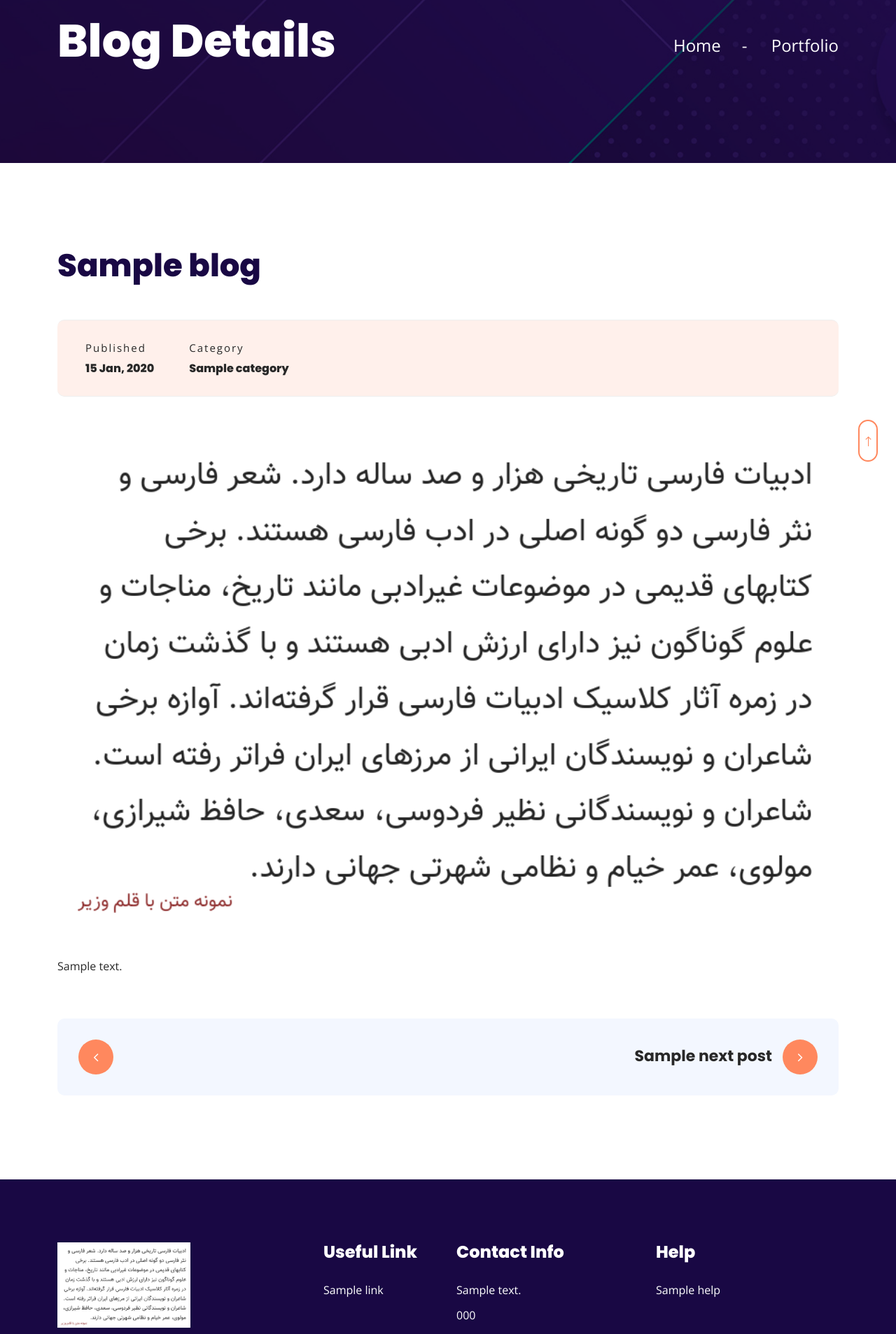
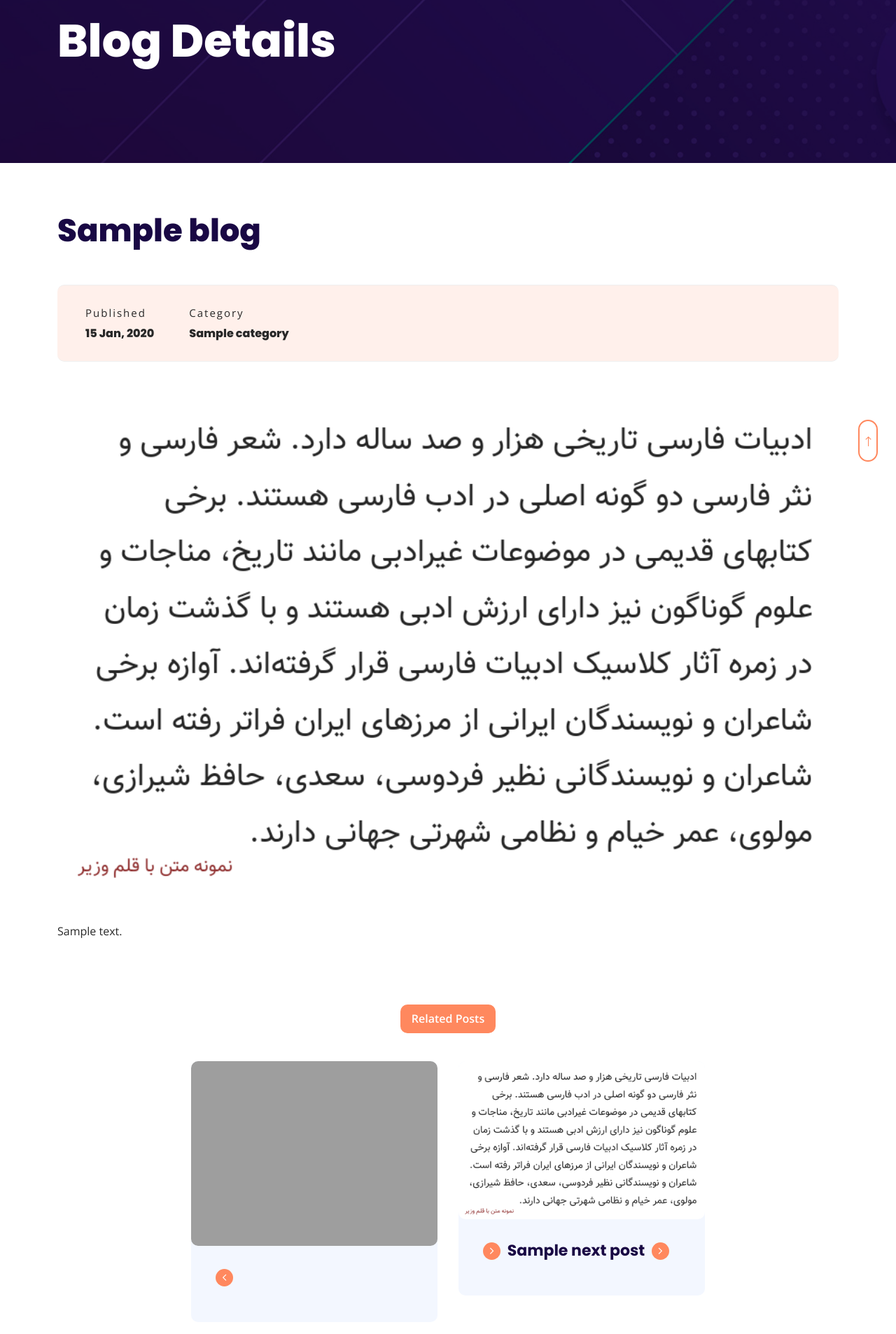
Before and after one commit to Abusidiq32/abusidiq, a Laravel app: template resources/views/frontend/blog-details.blade.php in a window 1280 px wide. Shown: the part 200-2107 px from the top of the page at 70% size. Run offline with Laravel 10, Linux system fonts and the light colour scheme; the template is opened without the code that fills it: most values are stand-ins (such as "Sample title", 1, 10 or a date in 2020); data that the repository does not hold is empty; parts of the project's set-up code (start-up, migrations or seed data) failed here and were passed over; some libraries are stand-ins or nearby versions; grey boxes are pictures that could not be loaded.

Commit message:
Refactor blog details page layout and styles; add related posts section and categories display

```diff
--- a/public/frontend/assets/css/theme.css
+++ b/public/frontend/assets/css/theme.css
@@ -3,7 +3,7 @@
 }
 
 .section-padding {
-    padding-top: 120px;
+    padding-top: 70px;
     padding-bottom: 120px;
 }
 
@@ -1388,6 +1388,45 @@
     -o-transition: 0.3s;
 }
 
+.blog-slider .single-blog .icon i.fa-angle-left,
+.blog-slider .single-blog .icon i.fa-angle-right {
+    width: 25px;
+    height: 25px;
+    text-align: center;
+    line-height: 25px;
+    color: #fff;
+    background-color: #ff885e;
+    margin: 5px;
+    font-size: 18px;
+    transition: 0.3s;
+    border-radius: 50%;
+}
+
+.blog-slider .single-blog .icon i.fa-angle-left:hover,
+.blog-slider .single-blog .icon i.fa-angle-right:hover {
+    background-color: #ff4500;
+}
+
+.related-posts-wrapper {
+    display: flex;
+    margin-top: 60px;
+    padding: 30px;
+    justify-content: center;
+    align-items: center;
+}
+
+.related-posts-label {
+    display: inline-block;
+    padding: 6px 16px;
+    background-color: #ff885e;
+    color: #fff;
+    font-weight: 700;
+    border-radius: 10px;
+    font-size: 16px;
+}
+
+
+
 .single-navigation .nav-link:hover .icon {
     background-color: #ff885e;
     color: #ffffff;
--- a/resources/views/frontend/blog-details.blade.php
+++ b/resources/views/frontend/blog-details.blade.php
@@ -5,14 +5,6 @@
             <div class="row d-flex align-items-center">
                 <div class="col-sm-8">
                     <h2 class="title">Blog Details</h2>
-                </div>
-                <div class="col-sm-4">
-                    <div class="breadcrumbs">
-                        <ul>
-                            <li><a href="#">Home</a></li>
-                            <li>Portfolio</li>
-                        </ul>
-                    </div>
                 </div>
             </div>
         </div>
@@ -42,7 +34,7 @@
                         {!! $blog->description!!}
                     </div>
 
-                    <div class="single-navigation">
+                    {{-- <div class="single-navigation">
                         @if ($previousPost)
                             <a href="{{route('blog.details', $previousPost->slug)}}" class="nav-link">
                                 <span class="icon"><i class="fal fa-angle-left"></i></span>
@@ -56,7 +48,57 @@
                                 <span class="icon"><i class="fal fa-angle-right"></i></span>
                             </a>
                         @endif
+                    </div> --}}
+
+                        <div class="related-posts-wrapper">
+                            <div class="related-posts-label">Related Posts</div>
+                        </div>
+
+                    <div class="row">
+                        <div class="col-sm-12">
+                            <div class="blog-slider">
+                                @if ($previousPost)
+                                    <div class="single-blog">
+                                        <figure class="blog-image">
+                                            <img src="{{asset($previousPost->image)}}" alt="">
+                                        </figure>
+                                        <div class="blog-content">
+                                            <h3 class="title"><span class="icon"><i class="fal fa-angle-left"></i></span>
+                                                <a href="{{route('blog.details', $previousPost->slug)}}">{{$previousPost->title}}</a></h3>
+                                        </div>
+                                    </div>
+                                @endif
+
+                                @if ($nextPost)
+
+                                <div class="single-blog">
+                                    <figure class="blog-image">
+                                        <img src="{{asset($nextPost->image)}}" alt="">
+                                    </figure>
+                                    <div class="blog-content">
+                                        <h3 class="title"><span class="icon"><i class="fal fa-angle-right"></i></span>
+                                            <a href="{{route('blog.details', $nextPost->slug)}}">
+                                                {{$nextPost->title}}
+                                                <span class="icon"><i class="fal fa-angle-right"></i></span>
+                                            </a>
+                                        </h3>
+                                    </div>
+                                </div>
+                                @endif
+
+                            </div>
+                        </div>
                     </div>
+                    <div class="single-navigation">
+                        <div class="related-posts-label">Categories</div>
+                            @foreach ($blogCategories as $blogCategory)
+                                <a href="{{route('blog.category', $blogCategory->slug)}}" class="nav-link">
+                                    <span class="text">{{$blogCategory->name}}</span>
+                                </a>
+                            @endforeach
+                    </div>
+
+
                 </div>
 
             </div>
```
